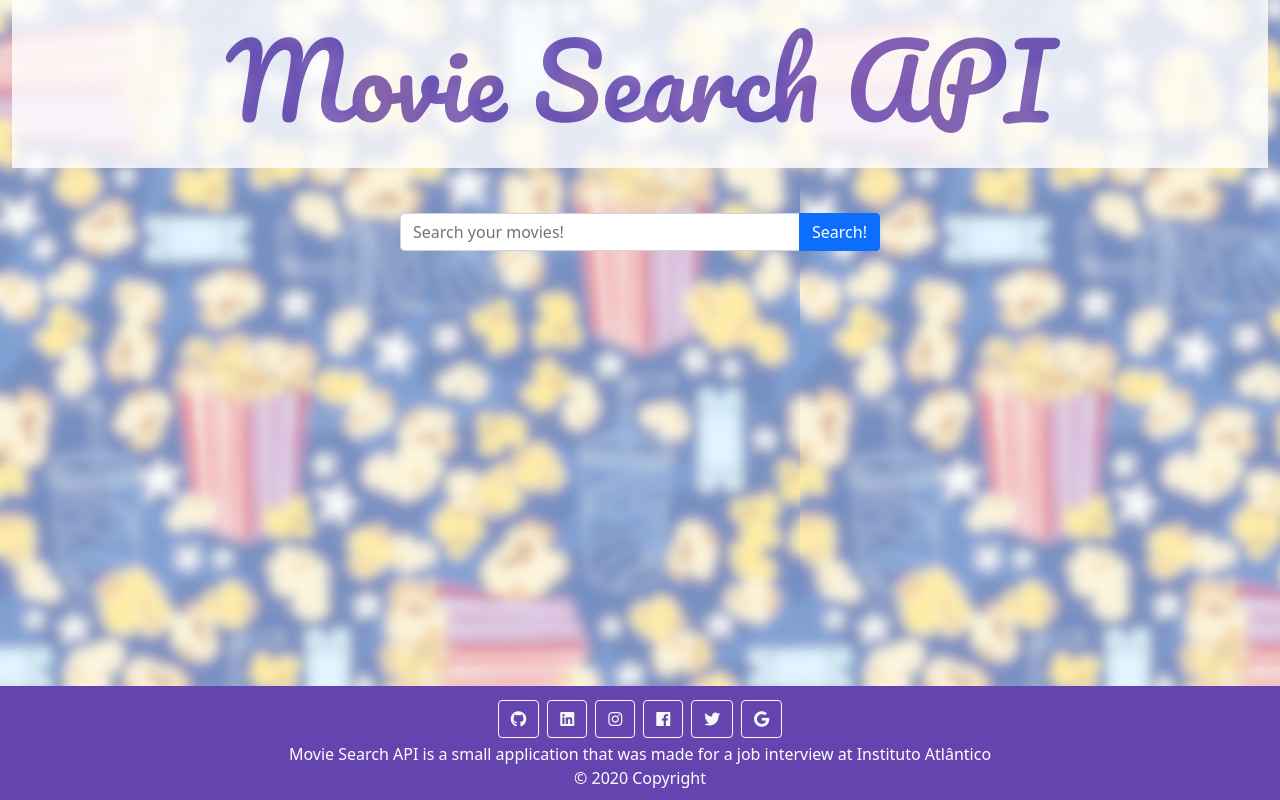
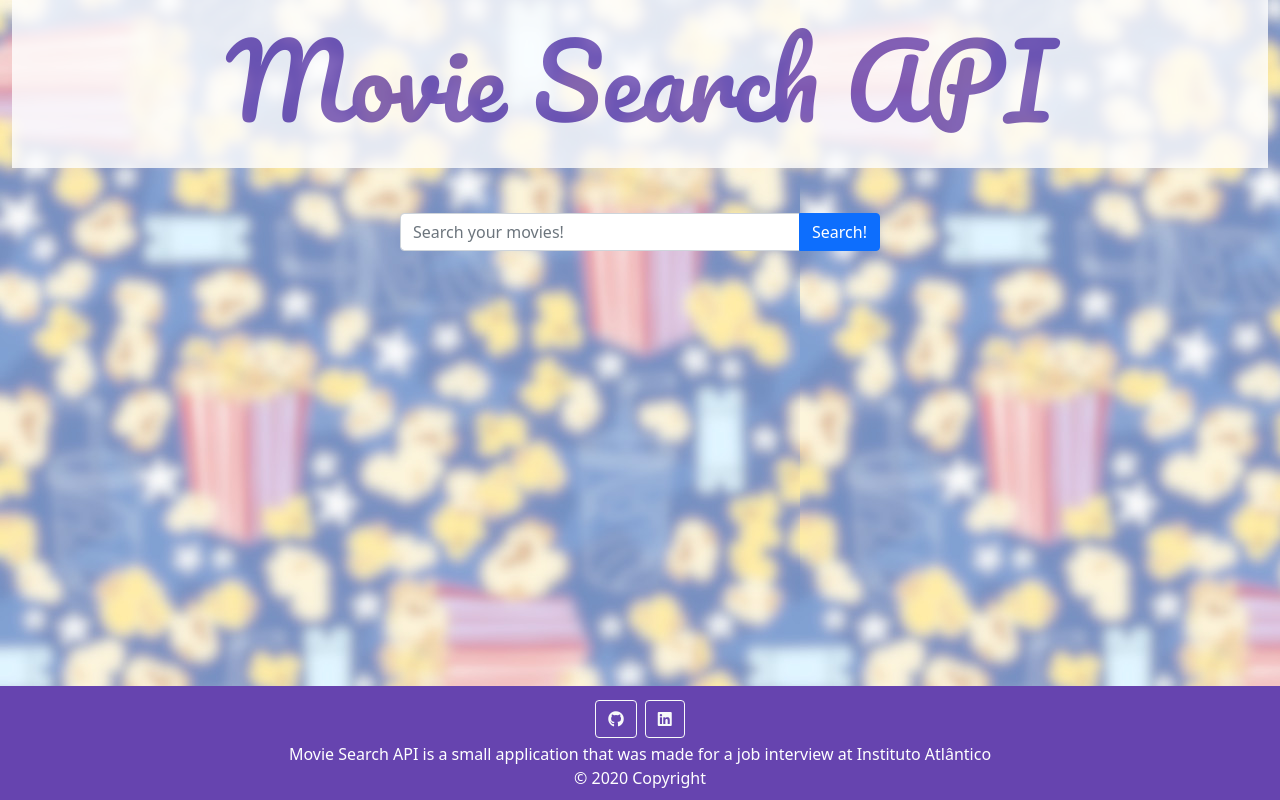
Before and after one commit to georgematos/movie-api-frontend, a React (Create React App) app: page / in a window 1280 px wide. Built offline with nearby package versions, Linux system fonts and the light colour scheme.

Commit message:
feat: removing unnecessary social links

```diff
--- a/src/App.js
+++ b/src/App.js
@@ -16,10 +16,6 @@ function App() {
         <footer className="footer sticky-footer">
           <Icon link="https://github.com/georgematos" class="fab fa-github" />
           <Icon link="https://www.linkedin.com/in/george-matos-373a8919a/" class="fab fa-linkedin" />
-          <Icon link="https://www.instagram.com/georgematos.o/" class="fab fa-instagram" />
-          <Icon link="https://www.facebook.com/faceDoGeorge/" class="fab fa-facebook" />
-          <Icon link="https://twitter.com/georgemattos" class="fab fa-twitter" />
-          <Icon link="#!" class="fab fa-google" />
 
           <div>Movie Search API is a small application that was made for a job interview at Instituto Atlântico</div>
           <div>© 2020 Copyright</div>
```
